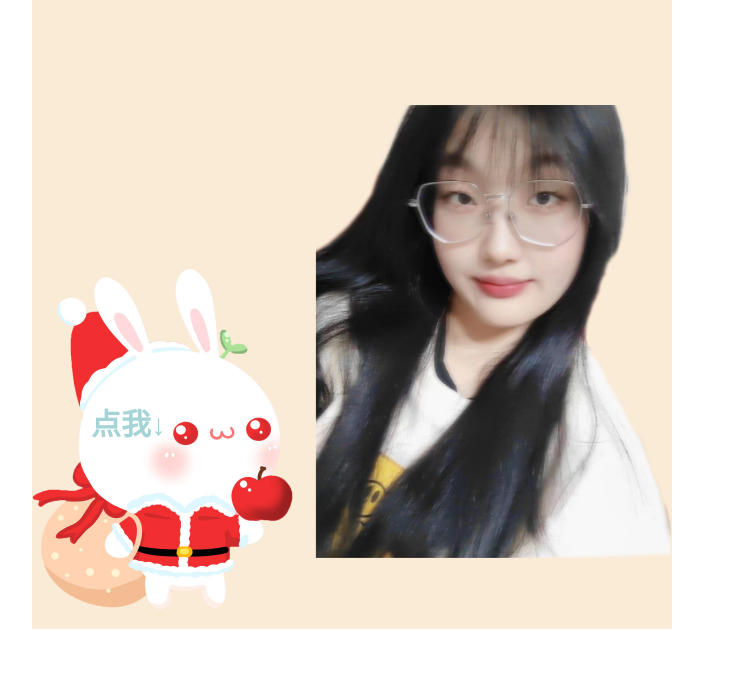
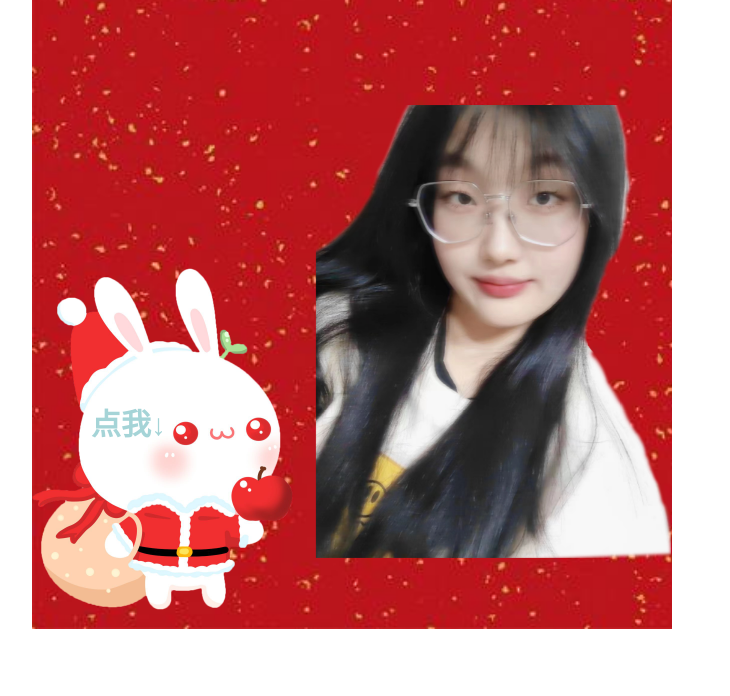
Before and after one commit to 1092292806/1092292806.github.io, a plain HTML site: page index.html in a window 1280 px wide. Shown: the part 507-1203 px from the top of the page, without its empty margins (288-1018 px from the left). Drawn offline with Linux system fonts and the light colour scheme.

Commit message:
Update A-index.css

```diff
--- a/A-index.css
+++ b/A-index.css
@@ -7,7 +7,7 @@
     height: 1136px;
     background-color: antiquewhite;
     margin: 0 auto;
-    background-image: url('../img/bg-img.jpeg');
+    background-image: url(bg-img.jpeg);
     background-repeat:no-repeat;
     background-size:cover;
     position:relative;
```
